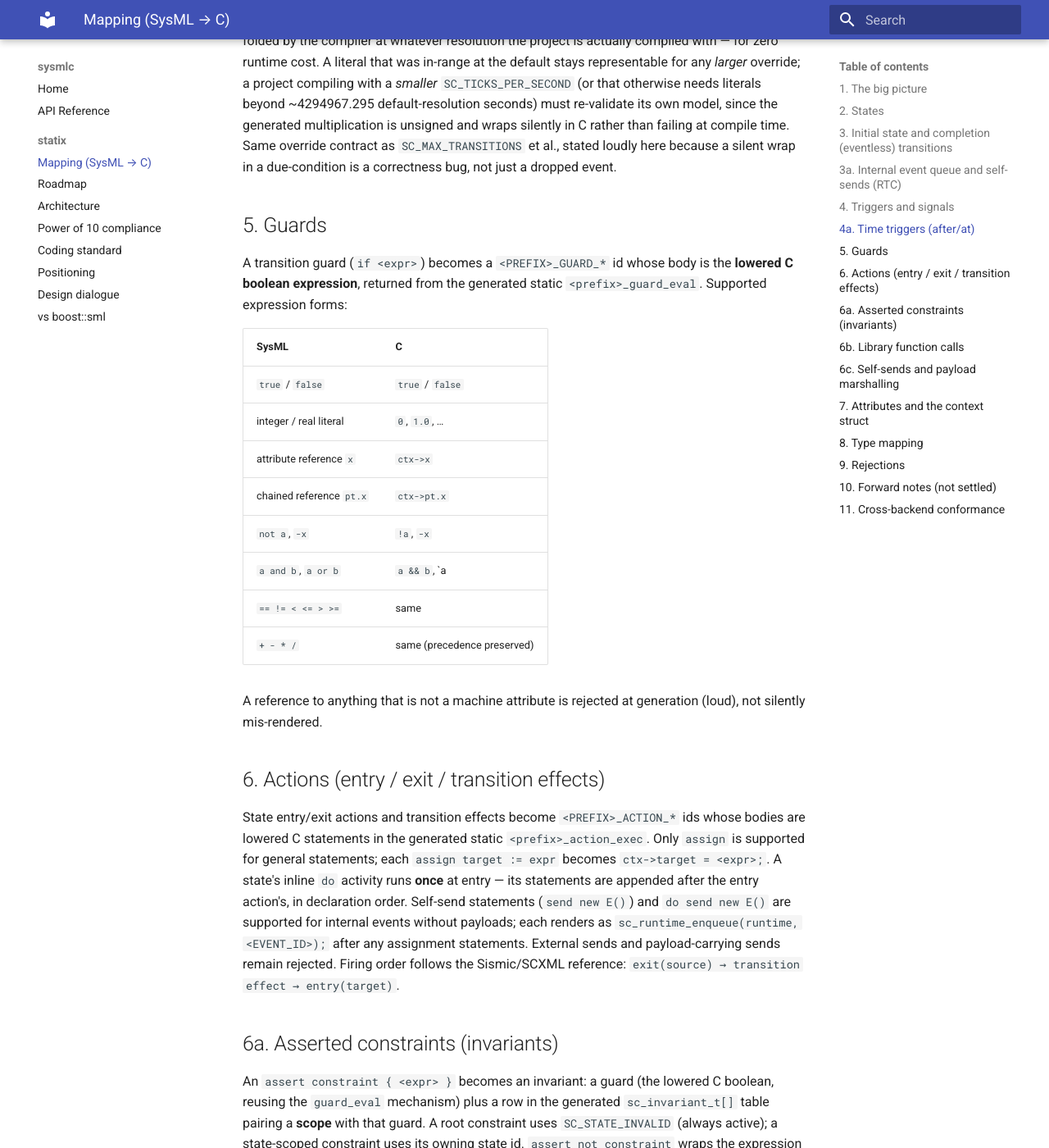
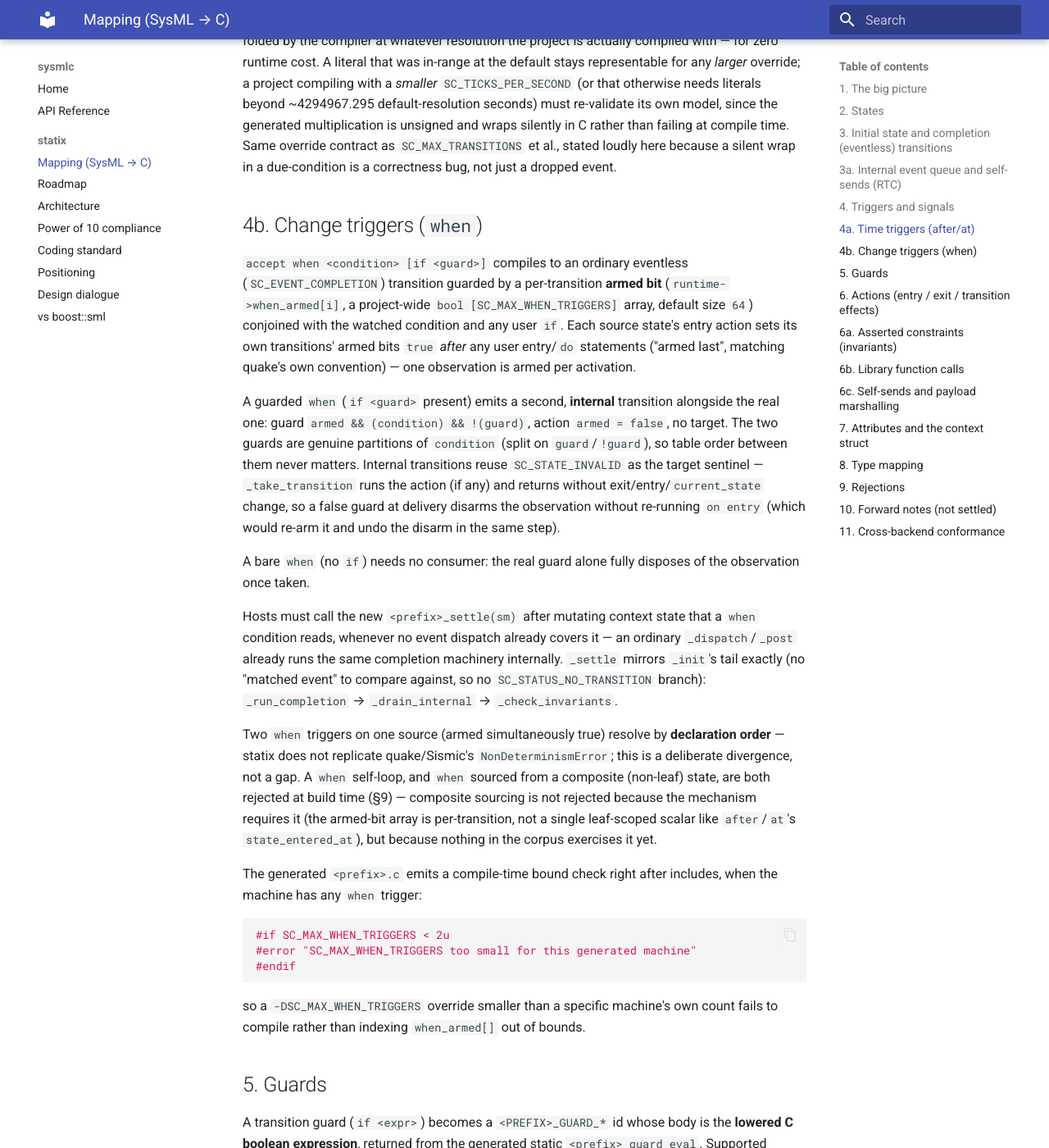
Before and after one commit to glacier-project/sysmlc-core, an MkDocs documentation site: the page built from docs/statix-mapping.md, in a window 1280 px wide and 1400 px high, scrolled down 3582 px. Shown: the whole window at 82% size. Built offline with MkDocs 1.6.1 and Material for MkDocs 9.7.7, drawn with Linux system fonts in a browser that asks for light colours; some of the changed text lies outside the part shown.

Commit message:
docs(statix): record when change-trigger support (Phase C.2)

````diff
--- a/docs/statix-mapping.md
+++ b/docs/statix-mapping.md
@@ -105,8 +105,8 @@ hop deep (`reading.sample.value`) — in the transition's guard and effect;
 deeper chains, whole-payload capture, and non-Real payload data remain
 rejected (§9).
 
-`after` / `at` triggers are supported (§4a); `when` (change) triggers remain
-rejected (§9).
+`after` / `at` triggers are supported (§4a); `when` (change) triggers are
+supported too (§4b).
 
 ## 4a. Time triggers (`after`/`at`)
 
@@ -152,6 +152,57 @@ re-validate its own model, since the generated multiplication is unsigned and
 wraps silently in C rather than failing at compile time. Same override
 contract as `SC_MAX_TRANSITIONS` et al., stated loudly here because a silent
 wrap in a due-condition is a correctness bug, not just a dropped event.
+
+## 4b. Change triggers (`when`)
+
+`accept when <condition> [if <guard>]` compiles to an ordinary eventless
+(`SC_EVENT_COMPLETION`) transition guarded by a per-transition **armed bit**
+(`runtime->when_armed[i]`, a project-wide `bool [SC_MAX_WHEN_TRIGGERS]` array,
+default size `64`) conjoined with the watched condition and any user `if`.
+Each source state's entry action sets its own transitions' armed bits `true`
+*after* any user entry/`do` statements ("armed last", matching quake's own
+convention) — one observation is armed per activation.
+
+A guarded `when` (`if <guard>` present) emits a second, **internal**
+transition alongside the real one: guard `armed && (condition) &&
+!(guard)`, action `armed = false`, no target. The two guards are genuine
+partitions of `condition` (split on `guard`/`!guard`), so table order
+between them never matters. Internal transitions reuse `SC_STATE_INVALID`
+as the target sentinel — `_take_transition` runs the action (if any) and
+returns without exit/entry/`current_state` change, so a false guard at
+delivery disarms the observation without re-running `on entry` (which would
+re-arm it and undo the disarm in the same step).
+
+A bare `when` (no `if`) needs no consumer: the real guard alone fully
+disposes of the observation once taken.
+
+Hosts must call the new `<prefix>_settle(sm)` after mutating context state
+that a `when` condition reads, whenever no event dispatch already covers it
+— an ordinary `_dispatch`/`_post` already runs the same completion
+machinery internally. `_settle` mirrors `_init`'s tail exactly (no
+"matched event" to compare against, so no `SC_STATUS_NO_TRANSITION`
+branch): `_run_completion` → `_drain_internal` → `_check_invariants`.
+
+Two `when` triggers on one source (armed simultaneously true) resolve by
+**declaration order** — statix does not replicate quake/Sismic's
+`NonDeterminismError`; this is a deliberate divergence, not a gap. A `when`
+self-loop, and `when` sourced from a composite (non-leaf) state, are both
+rejected at build time (§9) — composite sourcing is not rejected because
+the mechanism requires it (the armed-bit array is per-transition, not a
+single leaf-scoped scalar like `after`/`at`'s `state_entered_at`), but
+because nothing in the corpus exercises it yet.
+
+The generated `<prefix>.c` emits a compile-time bound check right after
+includes, when the machine has any `when` trigger:
+
+```c
+#if SC_MAX_WHEN_TRIGGERS < 2u
+#error "SC_MAX_WHEN_TRIGGERS too small for this generated machine"
+#endif
+```
+
+so a `-DSC_MAX_WHEN_TRIGGERS` override smaller than a specific machine's own
+count fails to compile rather than indexing `when_armed[]` out of bounds.
 
 ## 5. Guards
 
@@ -268,7 +319,8 @@ iteration 1:
 | Construct                                                      | Status                                                                                                   |
 | -------------------------------------------------------------- | -------------------------------------------------------------------------------------------------------- |
 | parallel / history states                                      | rejected (composite/leaf supported)                                                                      |
-| `when` (change) triggers                                       | rejected (a later increment; `after`/`at` are supported, §4a)                                            |
+| `when` sourced from a composite (non-leaf) state                 | rejected (mirrors the after/at leaf-only rule, §4b)                                                      |
+| `when` self-loop (target equals source)                          | rejected (a conservative guardrail, §4b)                                                                 |
 | `after`/`at` sourced from a composite (non-leaf) state         | rejected (state_entered_at needs one unambiguous leaf)                                                   |
 | a second `after`/`at` sourced from the same state              | rejected (at most one timer per leaf, §4a)                                                               |
 | a literal duration/instant out of the representable tick range | rejected at build time (an out-of-range attribute-driven one is never-due at runtime instead, §4a)       |
````
Also changed, not shown: docs/statix/architecture.md (+7 -4 lines), docs/statix/roadmap.md (+4 -4 lines).
